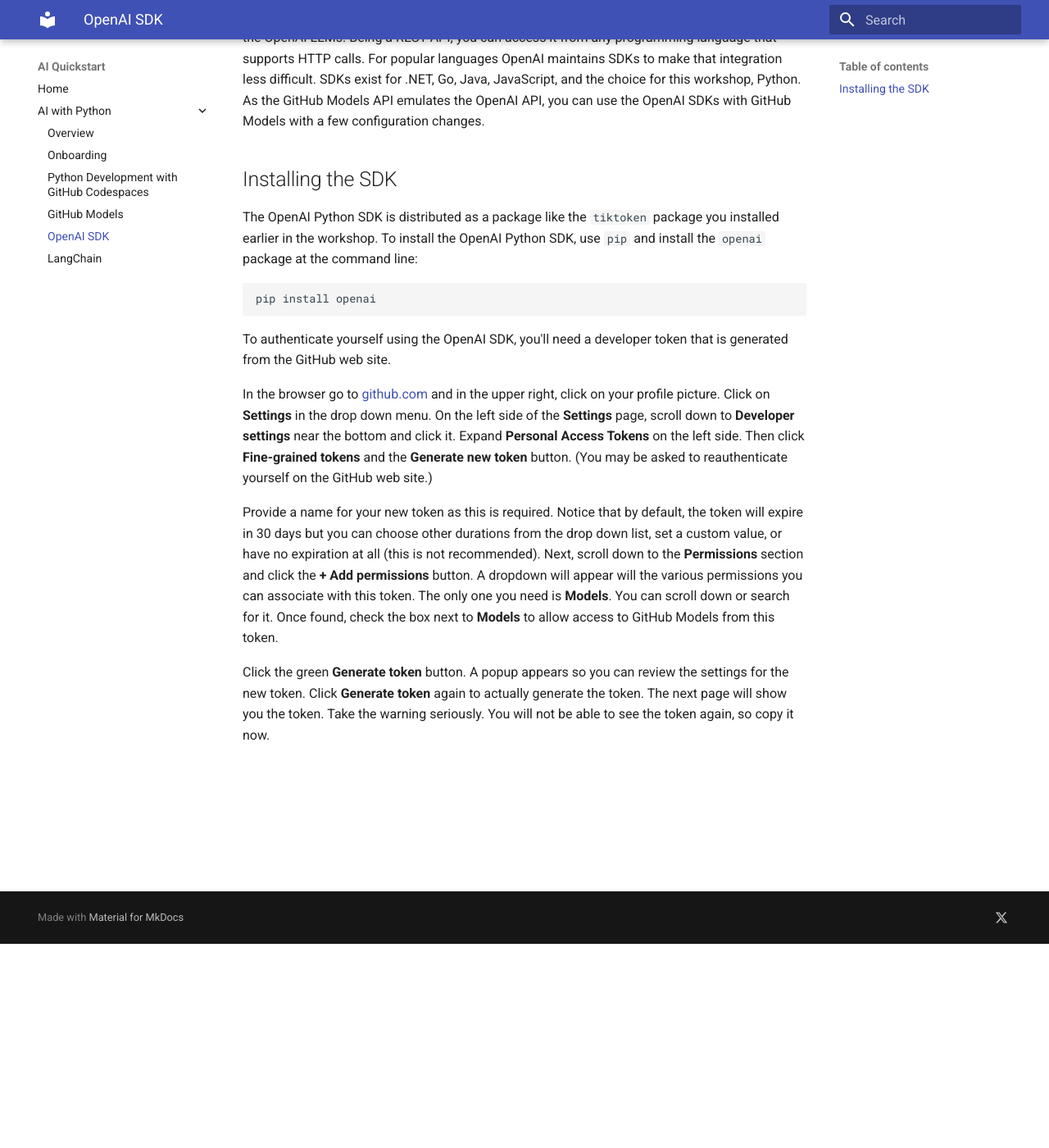
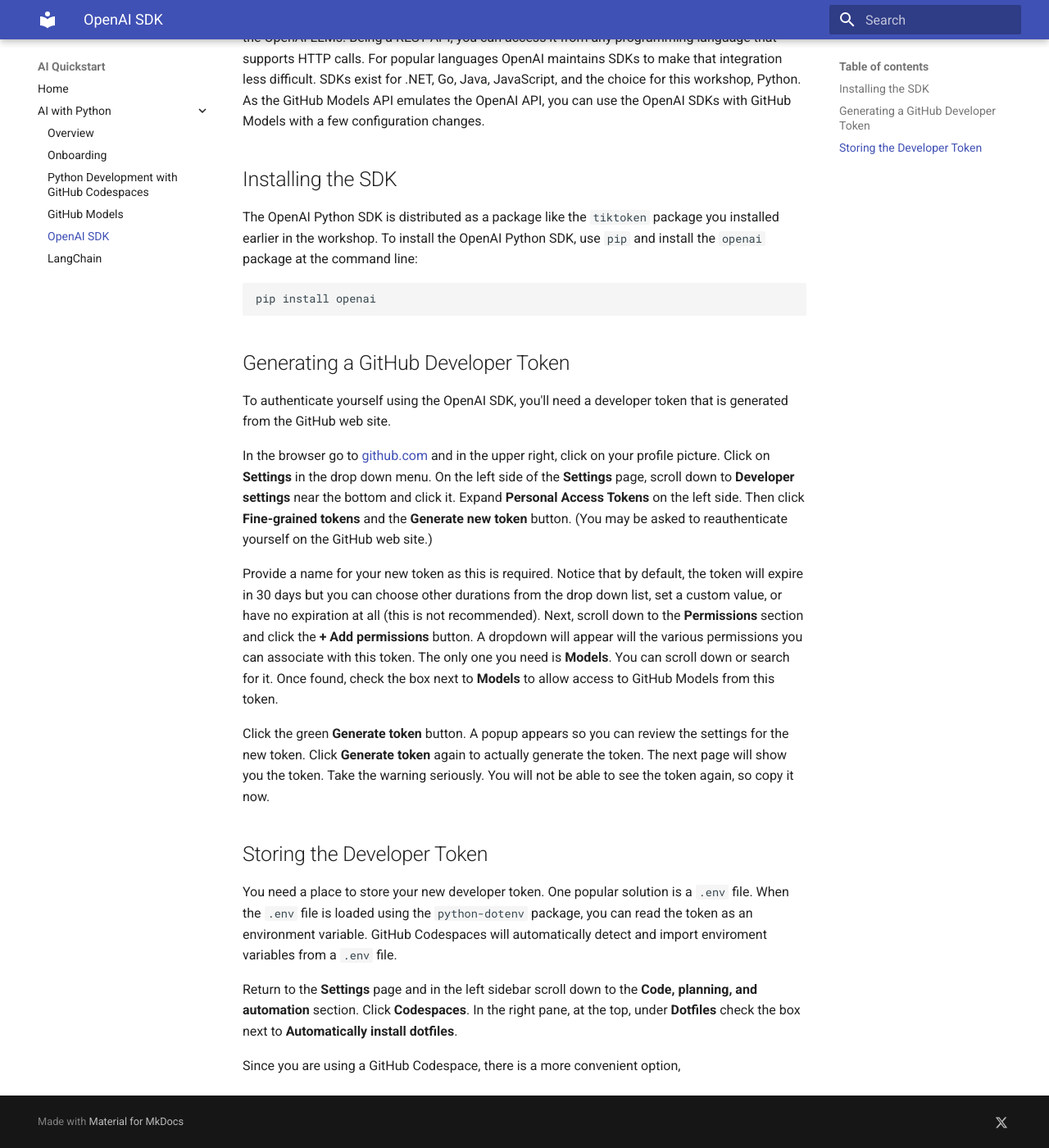
Before and after one commit to get-aiquickstart/get-aiquickstart.github.io, an MkDocs documentation site: the page built from docs/python/openai.md, in a window 1280 px wide and 1400 px high, scrolled down 249 px. Shown: the whole window at 82% size. Built offline with MkDocs 1.6.1 and Material for MkDocs 9.7.7, drawn with Linux system fonts in a browser that asks for light colours.

Commit message:
Storing developer tokens in a .env file

````diff
--- a/docs/python/openai.md
+++ b/docs/python/openai.md
@@ -9,6 +9,7 @@
 pip install openai
 ```
 
+## Generating a GitHub Developer Token
 To authenticate yourself using the OpenAI SDK, you'll need a developer token that is generated from the GitHub web site.
 
 In the browser go to [github.com](github.com) and in the upper right, click on your profile picture.  Click on **Settings** in the drop down menu.  On the left side of the **Settings** page, scroll down to **Developer settings** near the bottom and click it.  Expand **Personal Access Tokens** on the left side.  Then click **Fine-grained tokens** and the **Generate new token** button.  (You may be asked to reauthenticate yourself on the GitHub web site.)
@@ -16,3 +17,11 @@
 Provide a name for your new token as this is required.  Notice that by default, the token will expire in 30 days but you can choose other durations from the drop down list, set a custom value, or have no expiration at all (this is not recommended).  Next, scroll down to the **Permissions** section and click the **+ Add permissions** button.  A dropdown will appear will the various permissions you can associate with this token.  The only one you need is **Models**.  You can scroll down or search for it.  Once found, check the box next to **Models** to allow access to GitHub Models from this token.
 
 Click the green **Generate token** button.  A popup appears so you can review the settings for the new token.  Click **Generate token** again to actually generate the token.  The next page will show you the token.  Take the warning seriously.  You will not be able to see the token again, so copy it now.
+
+## Storing the Developer Token
+
+You need a place to store your new developer token.  One popular solution is a `.env` file.  When the `.env` file is loaded using the `python-dotenv` package, you can read the token as an environment variable.  GitHub Codespaces will automatically detect and import enviroment variables from a `.env` file.
+
+Return to the **Settings** page and in the left sidebar scroll down to the **Code, planning, and automation** section.  Click **Codespaces**.  In the right pane, at the top, under **Dotfiles** check the box next to **Automatically install dotfiles**.
+
+Since you are using a GitHub Codespace, there is a more convenient option,
````
